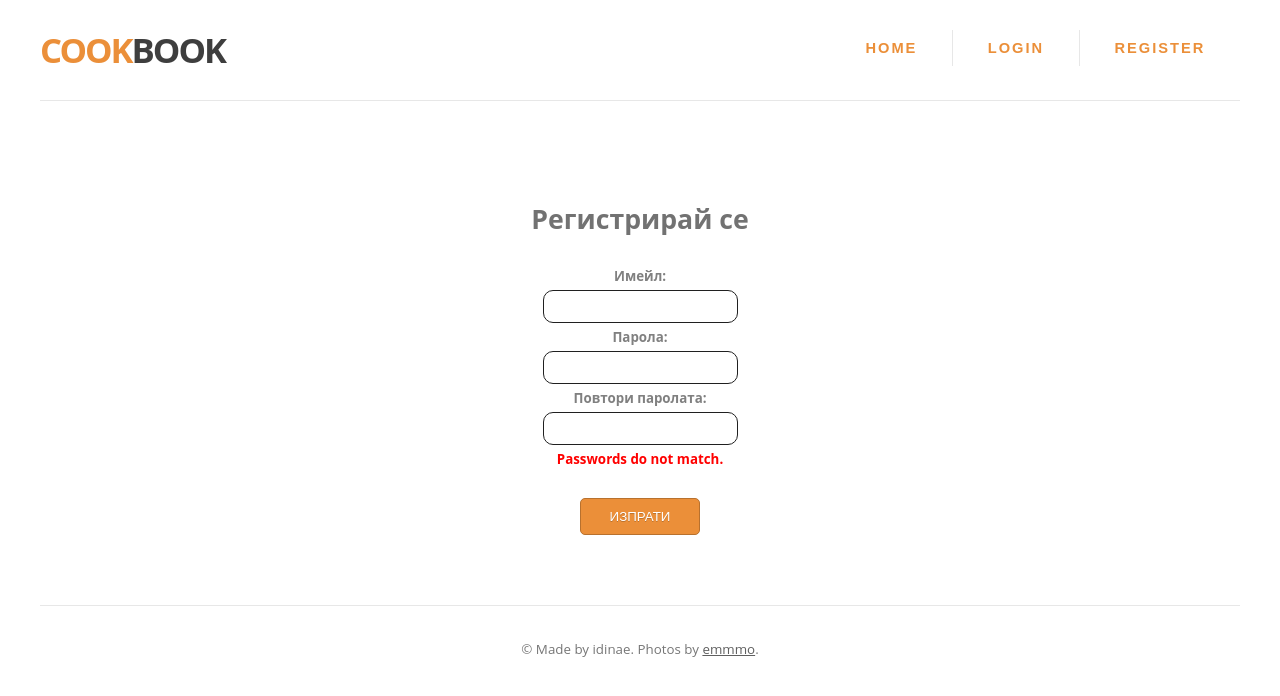
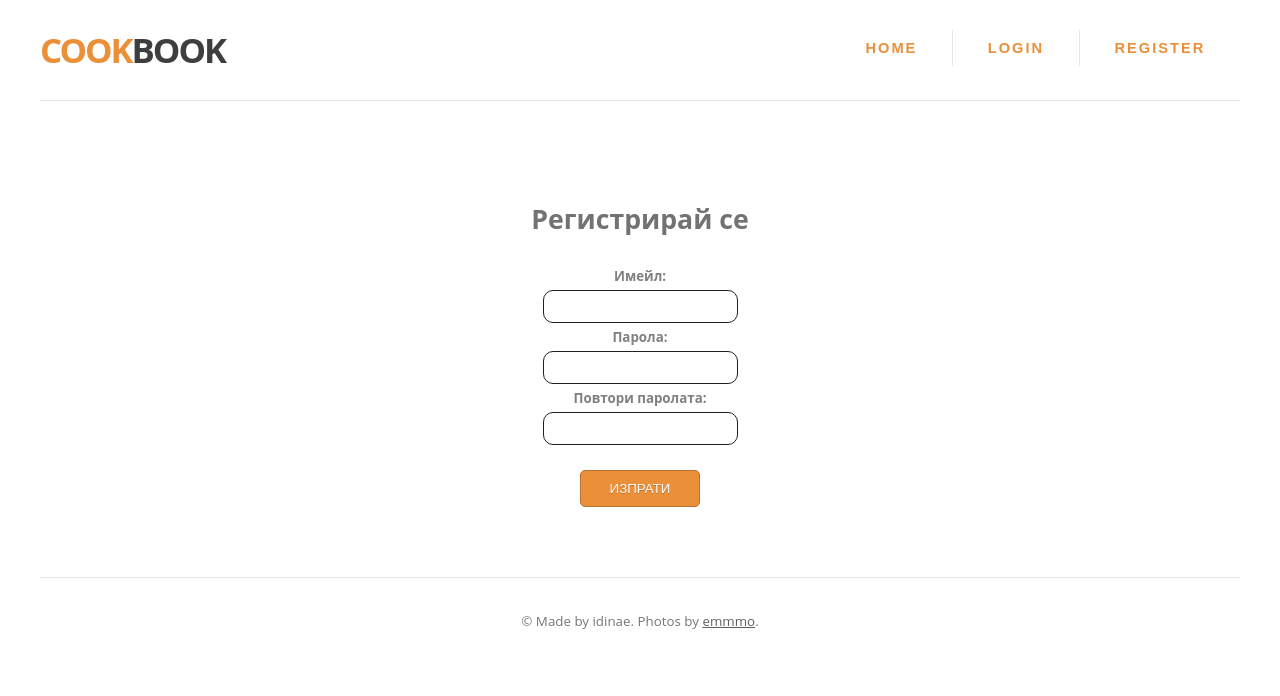
Before and after one commit to idinae/js-react-app, a React (Create React App) app in the folder client/: page /register in a window 1280 px wide. Shown: the top 696 px of the page. Built offline with nearby package versions, Linux system fonts and the light colour scheme; no server answers.

Commit message:
repeatPass field changed

```diff
--- a/client/src/components/Register/Register.js
+++ b/client/src/components/Register/Register.js
@@ -7,7 +7,7 @@ const Register = ({
 }) => {
     const [username, setUsername] = useState('@');
     const [password, setPassword] = useState('123456');
-    const [repeatPassword, setRepeatPassword] = useState('');
+    const [repeatPassword, setRepeatPassword] = useState('123456');
 
     const onUsernameChangeHandler = (e) => {
         setUsername(e.target.value)
```
